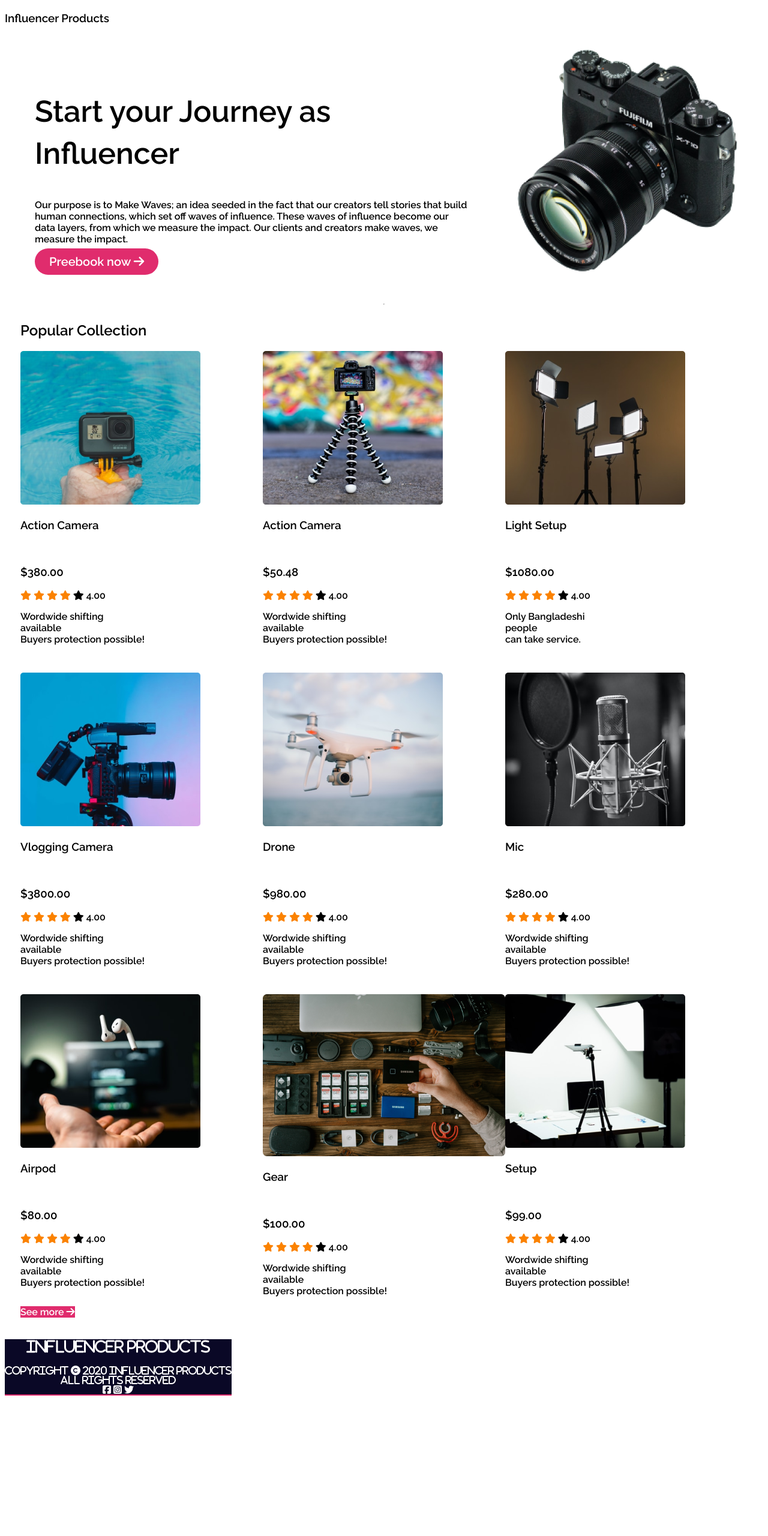
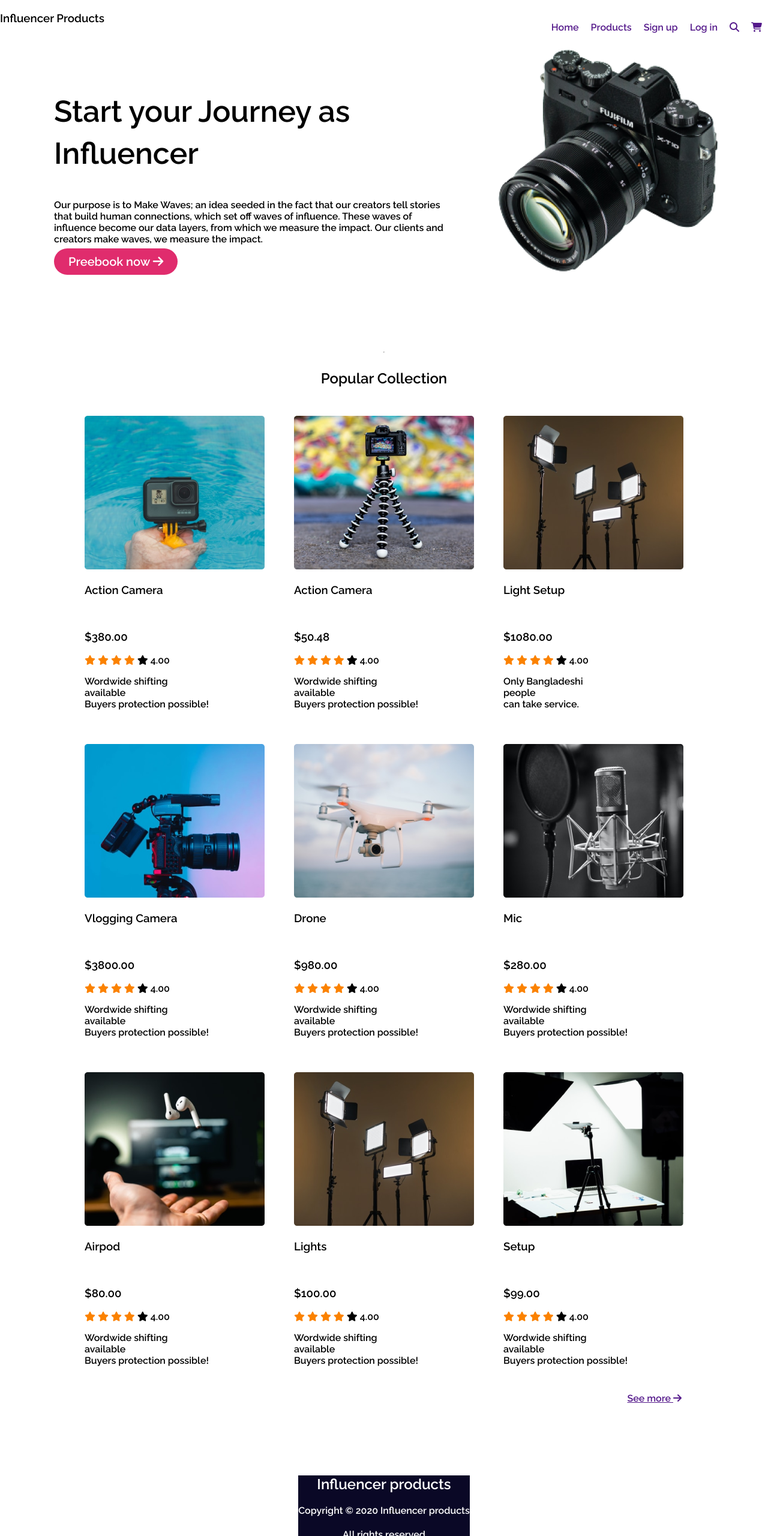
Before and after one commit to HR-Riad/influencer-gear, a plain HTML site: page index.html in a window 1280 px wide. Shown: the top 2560 px of the page at 60% size. Before the commit the page ends 2348 px from the top, so only its background shows below. Drawn offline with Linux system fonts and the light colour scheme.

Commit message:
menu bar add and correct something

```diff
--- a/index.html
+++ b/index.html
@@ -14,13 +14,23 @@
 <body>
     <!-- header start -->
     <header>
-        <h3>Influencer Products</h3>
+        <h3 id="main-nav">Influencer Products</h3>
+<nav>
+ <ul>
+ <li> <a href="">Home</a> </li>
+ <li><a href="">Products</a></li>
+ <li><a href="">Sign up</a></li>
+ <li><a href="">Log in</a></li>
+ <li><a href=""><i class="fas fa-search"></i></a></li>
+ <li><a href=""><i class="fas fa-shopping-cart"></i></a></li>
+ </ul>
+</nav>
     </header>
     <!-- header end -->
     <main>
     <!-- 1st part -->
 
-    <section>
+    <section class="container">
         <div class="First-part">
         <div class="first-part-left-side">
         <h1 id="starting-title"> Start your Journey as <br> Influencer</h1>
@@ -45,11 +55,11 @@
 </section>
     <hr>
 
-    <div class="container">
+    <section class="container">
 
     <!-- popular collection -->
 
-        <h2 class="section-title">Popular Collection</h2>
+        <h2 class="section-title-popular-collection">Popular Collection</h2>
         <div class="products">
             <div class="product">
                 <div class="thumbnail">
@@ -249,10 +259,10 @@
             </div>
             <div class="product">
                 <div class="thumbnail">
-                    <img src="images/gear.png" alt="">
+                    <img src="images/lights.png" alt="">
                 </div>
                 <div class="product-details">
-                    <h3 class="product-title">Gear</h3>
+                    <h3 class="product-title">Lights</h3>
                     <br>
                     <h3>$100.00</h3>
                     <div class="ratting-info">
@@ -300,20 +310,34 @@
                             available <br>
                              Buyers protection possible!</p>
                        </div>
+
                     </div>
 
                 </div>
             </div>
         </div>
+        <div class="see-more-link">
+            <a href="">See more <i class="fas fa-arrow-right"></i></a>
+        </div>
     </section>
-<a id="see-more-link" href="">See more <i class="fas fa-arrow-right"</a>
+
+    <br>
+   <section>
+    <footer class="footer">
+        <div class="footer-details">
+            <h2>Influencer products</h2>
+            <p>Copyright © 2020 Influencer products </p>
+            <h4>All rights reserved</h4>
+            <div class="social-icon">
+                <i class="fab fa-facebook-square"></i>
+                <i class="fab fa-instagram-square"></i>
+                <i class="fab fa-twitter"></i>
+            </div>
+        </div>
+    </footer>
+</section>
 </main>
-<footer>
-    <h2>Influencer products</h2>
-    <p> Copyright © 2020 Influencer products <br>
-    All rights reserved <br> <i class="fab fa-facebook-square"></i> <i class="fab fa-instagram-square"></i> <i class="fab fa-twitter"></i></p>
 
 
-</footer>
 </body>
 </html>
--- a/style.css
+++ b/style.css
@@ -1,8 +1,38 @@
+/* nav bar styles */
+.main-nav{
+    margin-left: 20px;
+    display: grid;
+    grid-template-columns: 1fr 4fr;
+    position: absolute;
+    top: 0;
+    font-size: 50px;
+}
+nav>ul{
+    display: flex;
+    list-style-type: none;
+    position: absolute;
+    top: 20px;
+    right: 0;
+}
+nav li a{
+    padding: 5px 10px;
+    font-size: 16px;
+    text-align: center;
+    text-decoration: none;
+    transition: .5s;
+    border-bottom: 2px solid transparent;
+
+}
+nav li a:hover{
+    color: #E02C6D;
+}
+
 /* Common styles or utilities */
 body{
 font-family: 'Be Vietnam Pro', sans-serif;
 font-family: 'Poppins', sans-serif;
 font-family: 'Raleway', sans-serif;
+margin: 0;
 }
 main{
     display: flex;
@@ -30,20 +60,39 @@ main{
     color: white;
     text-decoration: none;
     padding: 10px 24px;
-    border-radius: 40px;
+    border-radius: 50px;
     font-size: 20px;
     font-weight: 900;
+
 }
 .fas .fa-arrow-right{
     padding-left: 10px;
 }
 
+.container{
+    max-width: 1200px;
+    margin: 0;
+    margin-bottom: 80px;
+}
 /* products */
+.section-title-popular-collection{
+    text-align: center;
+    font-size:20p ;
+}
 .products{
     display: grid;
     grid-template-columns:repeat(3, 1fr);
-    grid-row-gap: 30px;
-    box-shadow: 30px;
+    grid-gap: 25px;
+    padding: 20px 50px;
+
+}
+.product{
+    border-radius: 15px;
+    padding: 8px 12px;
+    transition: .3s;
+}
+.products .product-img{
+    width: 100%;
 }
 /* ratting-desing */
 .fa-star.filled{
@@ -51,13 +100,17 @@ main{
 
 }
 /* see-more-link */
-#see-more-link{
-    text-decoration: none;
-    background-color: #E02C6D;
-    color: white;
+.see-more-link{
+    text-decoration:none;
+    color: #E02C6D;
+    margin-right: 65px;
+    float: right;
 }
 /* footer */
 footer{
+    display: block;
+}
+.footer{
     background-color: #0A0826;
     text-align: center;
     color: white;
```
